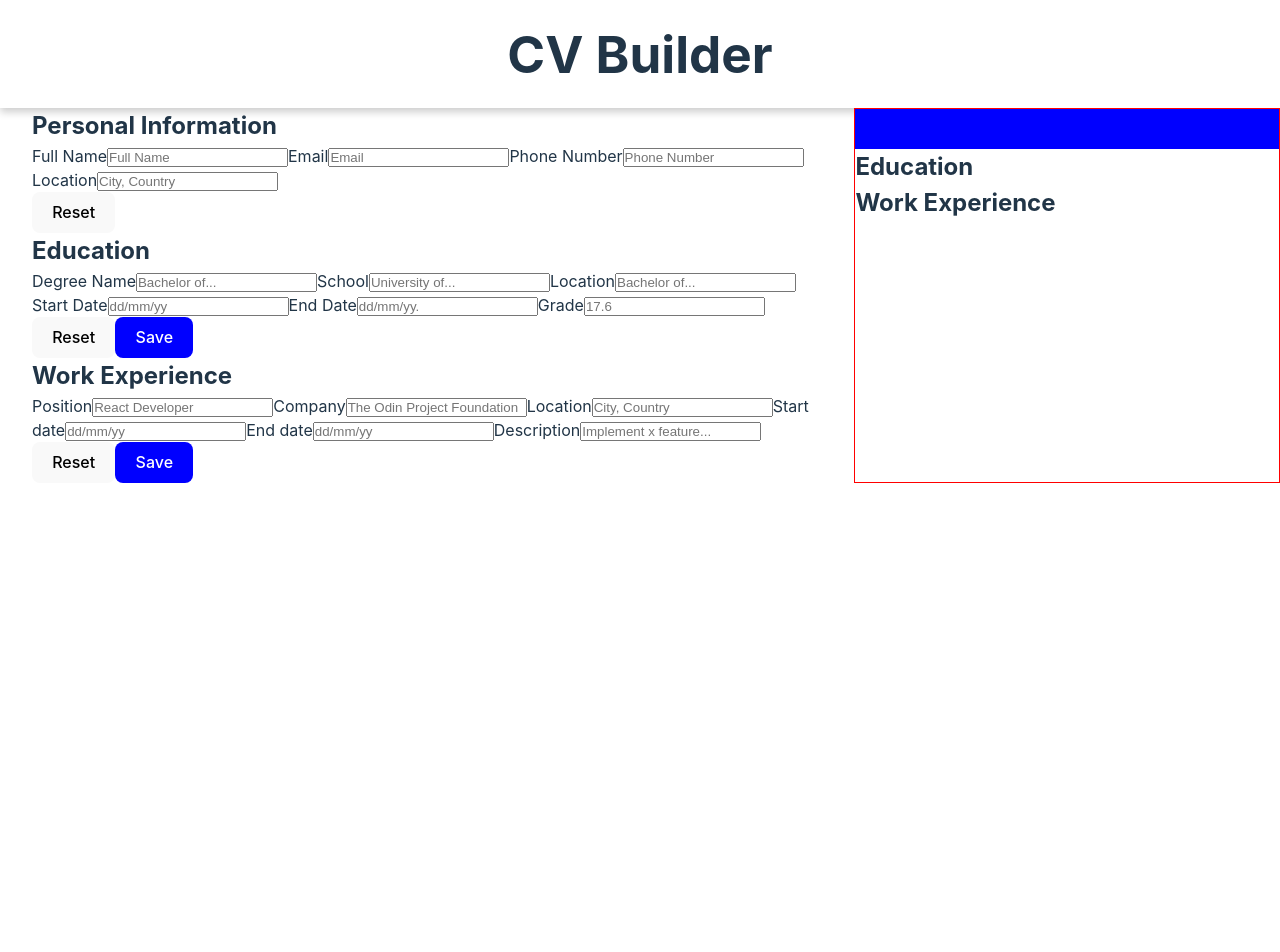
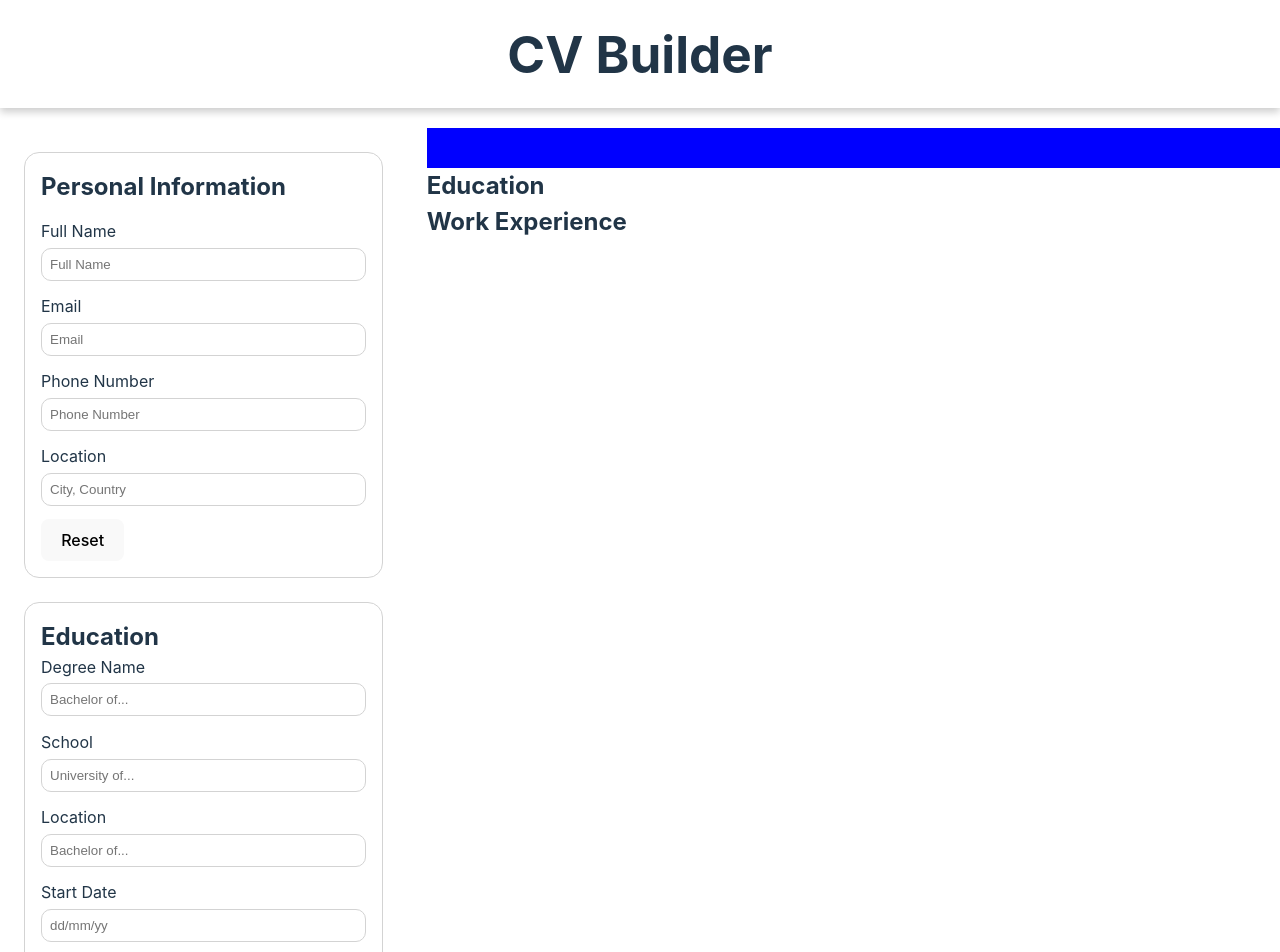
Before and after one commit to miguelgbandeira/cv-builder-react, a React (Vite) app: page / in a window 1280 px wide. Shown: the top 952 px of the page. Before the commit the page ends 800 px from the top, so only its background shows below. Built offline with nearby package versions, Linux system fonts and the light colour scheme.

Commit message:
Add simple form styling

```diff
--- a/src/App.css
+++ b/src/App.css
@@ -5,19 +5,45 @@
 }
 
 .app {
+  display: grid;
+  grid-template-columns: repeat(3, 1fr);
+  grid-template-rows: auto auto;
+  gap: 20px;
+}
+
+.form {
+  grid-column: 1;
+}
+
+.cv-container {
+  grid-column: 2 / span 3;
+}
+
+label {
+  margin-bottom: 0.3em;
+}
+
+input {
+  margin-bottom: 1em;
+  padding: 0.6em;
+  border-radius: 10px;
+  border: 1px solid lightgrey;
+}
+
+form {
   display: flex;
   flex-direction: column;
 }
 
-.builder-container {
+.form-container {
+  margin: 1.5em;
+  border: 1px solid lightgray;
+  padding: 1em;
+  border-radius: 15px;
+}
+
+.buttons-container {
   display: flex;
-  flex-direction: row;
+  justify-content: center;
+  gap: 1em;
 }
-.form {
-  margin: 0 2em;
-}
-.cv-container {
-  width: 70%;
-  border: 1px solid red;
-  margin-left: auto;
-}
--- a/src/App.jsx
+++ b/src/App.jsx
@@ -86,8 +86,7 @@ export default function App() {
 
   return (
     <div className="app">
-      <Header />
-      <div className="builder-container">
+      <Header className="header" />
       <div className="form">
         <PersonalInformationForm
           personalInfo={personalInfo}
@@ -113,6 +112,5 @@ export default function App() {
         />
       </div>
     </div>
-    </div>
   );
 }
--- a/src/components/EducationForm.jsx
+++ b/src/components/EducationForm.jsx
@@ -7,7 +7,7 @@ export default function EducationForm({
   handleAddEducation,
 }) {
   return (
-    <>
+    <div className="form-container">
       <h2>Education</h2>
       <div>
         {educationArray.map((education) => {
@@ -74,6 +74,7 @@ export default function EducationForm({
           name="grade"
           value={education.grade}
         />
+        <div className="buttons-container">
           <Button
             textColor="black"
             backgroundColor=""
@@ -86,7 +87,8 @@ export default function EducationForm({
             textColor="white"
             onClick={handleAddEducation}
           />
+        </div>
       </form>
-    </>
+    </div>
   );
 }
--- a/src/components/PersonalInformationForm.jsx
+++ b/src/components/PersonalInformationForm.jsx
@@ -1,13 +1,14 @@
 import Button from "./Button.jsx";
+import "../styles/PersonalInformationForm.css";
 
 export default function PersonalInformationForm({
   personalInfo,
   handleFieldChange,
 }) {
   return (
-    <>
-      <h2>Personal Information</h2>
-      <form>
+    <div className="personal-info form-container">
+      <h2 className="personal-header">Personal Information</h2>
+      <form className="personal-form-container">
         <label htmlFor="name">Full Name</label>
         <input
           type="text"
@@ -47,6 +48,6 @@ export default function PersonalInformationForm({
         text="Reset"
         onClick={() => null}
       />
-    </>
+    </div>
   );
 }
--- a/src/components/WorkExperienceForm.jsx
+++ b/src/components/WorkExperienceForm.jsx
@@ -6,7 +6,7 @@ export default function WorkExperienceForm({
   handleAddWorkExperience,
 }) {
   return (
-    <>
+    <div className="form-container">
       <h2>Work Experience</h2>
       <form>
         <label htmlFor="position">Position</label>
@@ -57,6 +57,7 @@ export default function WorkExperienceForm({
           name="description"
           value={work.description}
         />
+        <div className="buttons-container">
           <Button
             textColor="black"
             backgroundColor=""
@@ -69,7 +70,8 @@ export default function WorkExperienceForm({
             text="Save"
             onClick={handleAddWorkExperience}
           />
+        </div>
       </form>
-    </>
+    </div>
   );
 }
--- a/src/styles/Header.css
+++ b/src/styles/Header.css
@@ -4,4 +4,5 @@
   line-height: 1.1;
   padding: 0.5em;
   box-shadow: 0px 4px 8px rgba(0, 0, 0, 0.2);
+  grid-column: 1 / span 4;
 }
--- /dev/null
+++ b/src/styles/PersonalInformationForm.css
@@ -0,0 +1,8 @@
+.personal-form-container {
+  display: flex;
+  flex-direction: column;
+}
+
+.personal-header {
+  margin-bottom: 0.6em;
+}
```
Lines whose indentation alone changed are shown as unchanged.
